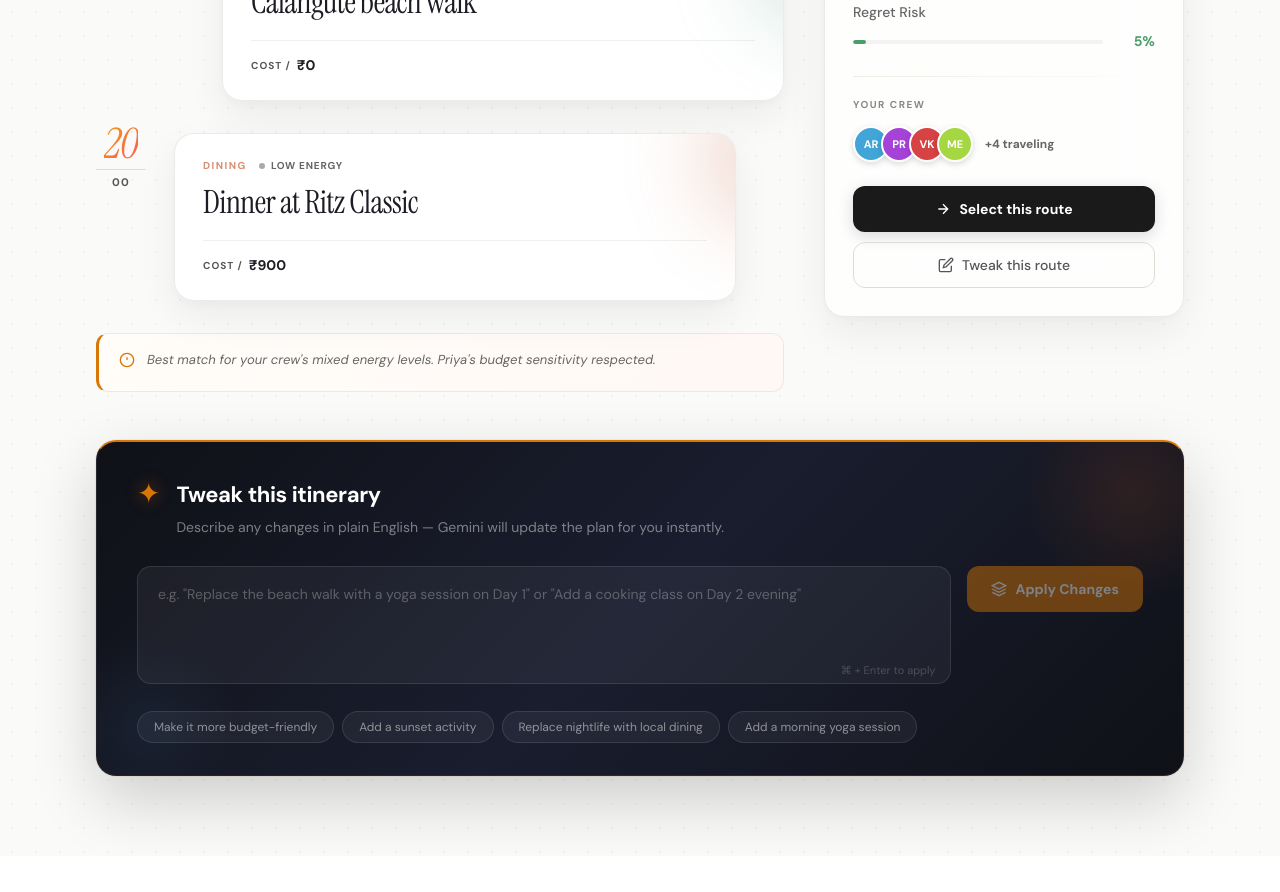
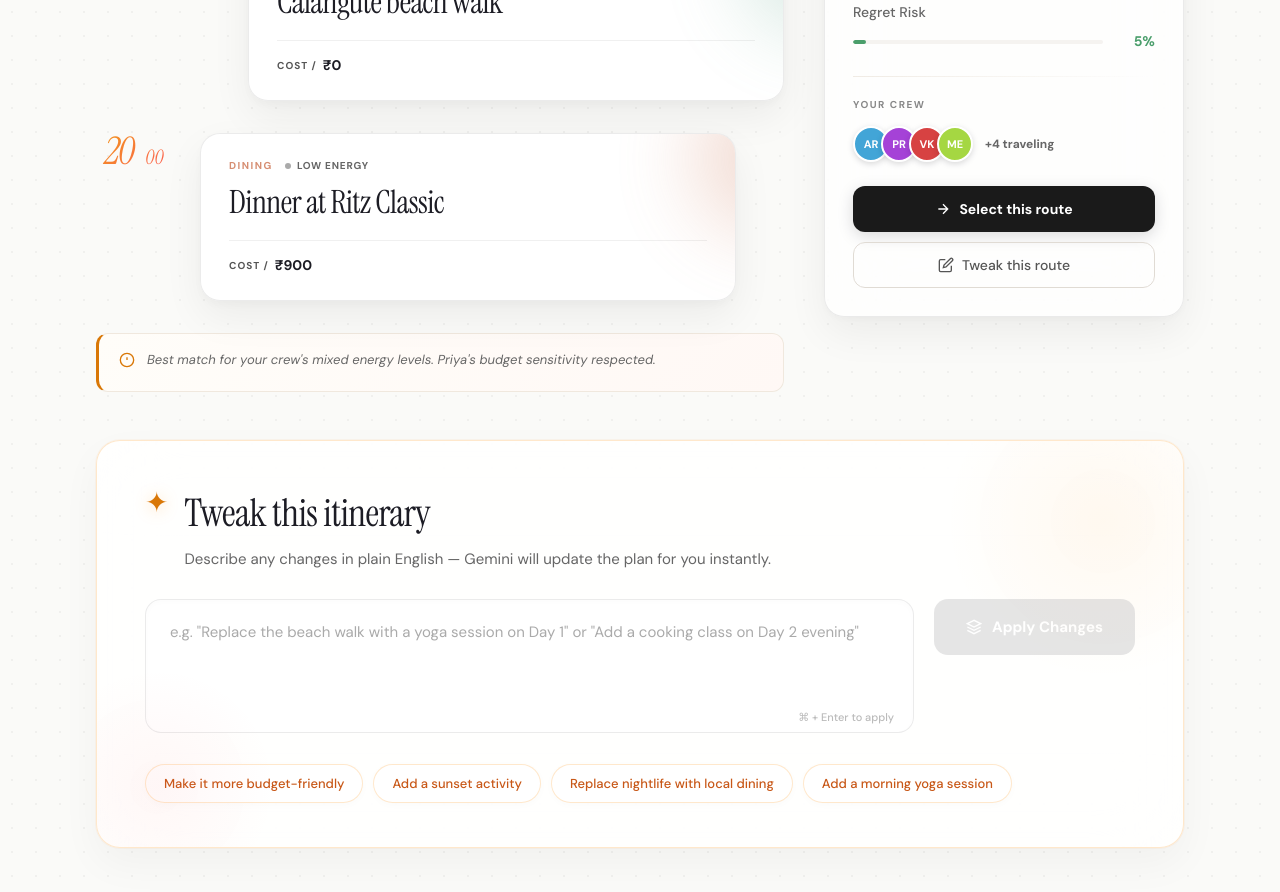
Before and after one commit to vaibhav555s/Travio, a React (Vite) app: page /plans/1 in a window 1280 px wide. Shown: the part 1080-1972 px from the top of the page. Before the commit the page ends 1936 px from the top, so only its background shows below. Built offline with nearby package versions, Linux system fonts and the light colour scheme.

Commit message:
final itinerary page

```diff
--- a/src/components/ActivityCard.css
+++ b/src/components/ActivityCard.css
@@ -22,34 +22,42 @@
 /* ── Editorial Time Display ── */
 .aesthetic-act-time {
   display: flex;
-  flex-direction: column;
-  align-items: center;
-  margin-top: -6px;
+  justify-content: center;
+  margin-top: -2px;
   flex-shrink: 0;
-  width: 50px;
+  width: 76px;
+}
+
+.ac-time-wrapper {
+  display: flex;
+  align-items: baseline;
 }
 
 .ac-hr {
   font-family: var(--font-display);
-  font-size: 42px;
+  font-size: 38px;
   line-height: 0.8;
   color: #1c1c24;
   font-style: italic;
   font-weight: 400;
-  letter-spacing: -1px;
+  letter-spacing: -2px;
+}
+
+.ac-colon {
+  font-family: var(--font-display);
+  font-size: 30px;
+  font-style: italic;
+  font-weight: 400;
+  margin: 0 1px 0 2px;
+  position: relative;
+  top: -3px;
 }
 
 .ac-min {
-  font-family: var(--font-body);
-  font-size: 11px;
-  font-weight: 800;
-  letter-spacing: 0.12em;
-  color: #555;
-  margin-top: 8px;
-  border-top: 1.5px solid #ddd;
-  padding-top: 4px;
-  width: 100%;
-  text-align: center;
+  font-family: var(--font-display);
+  font-size: 20px;
+  font-weight: 400;
+  font-style: italic;
 }
 
 /* ── Glassmorphism Card ── */
--- a/src/components/ActivityCard.jsx
+++ b/src/components/ActivityCard.jsx
@@ -25,9 +25,8 @@ export default function ActivityCard({ activity, index = 0, themeGradient }) {
       animate={{ opacity: 1, y: 0 }}
       transition={{ delay: index * 0.1, duration: 0.6, ease: [0.22, 1, 0.36, 1] }}
     >
-      <div className="aesthetic-act-time">
-        <span
-          className="ac-hr"
+      <div
+        className="aesthetic-act-time"
         style={themeGradient ? {
           backgroundImage: themeGradient,
           WebkitBackgroundClip: 'text',
@@ -35,9 +34,11 @@ export default function ActivityCard({ activity, index = 0, themeGradient }) {
           color: 'transparent'
         } : {}}
       >
-          {hours}
-        </span>
+        <div className="ac-time-wrapper">
+          <span className="ac-hr">{hours}</span>
+          <span className="ac-colon">:</span>
           <span className="ac-min">{mins}</span>
+        </div>
       </div>
 
       <div className="aesthetic-act-card" style={{ '--act-color': theme.color }}>
--- a/src/pages/PlanDetail.css
+++ b/src/pages/PlanDetail.css
@@ -588,35 +588,38 @@
 }
 
 .itinerary-refine-section {
-  background: linear-gradient(135deg, #0f1117 0%, #1a1d2e 50%, #0f1117 100%);
-  border: 1px solid rgba(255, 255, 255, 0.08);
-  border-top: 2px solid var(--color-accent);
-  border-radius: 20px;
-  padding: 36px 40px 32px;
+  background: rgba(255, 255, 255, 0.85);
+  /* Light glass */
+  backdrop-filter: blur(40px);
+  -webkit-backdrop-filter: blur(40px);
+  border: 1px solid rgba(255, 140, 0, 0.2);
+  /* Delicate orange border */
+  border-radius: 24px;
+  padding: 44px 48px;
   position: relative;
   overflow: hidden;
-  box-shadow: 0 24px 64px rgba(0, 0, 0, 0.18), 0 0 0 1px rgba(232, 99, 26, 0.08);
+  box-shadow: 0 16px 40px rgba(0, 0, 0, 0.04), 0 0 0 1px rgba(255, 140, 0, 0.05);
 }
 
 .itinerary-refine-section::before {
   content: '';
   position: absolute;
-  top: -60px;
-  right: -60px;
-  width: 220px;
-  height: 220px;
-  background: radial-gradient(circle, rgba(232, 99, 26, 0.12) 0%, transparent 70%);
+  top: -80px;
+  right: -80px;
+  width: 320px;
+  height: 320px;
+  background: radial-gradient(circle, rgba(255, 140, 0, 0.06) 0%, transparent 70%);
   pointer-events: none;
 }
 
 .itinerary-refine-section::after {
   content: '';
   position: absolute;
-  bottom: -40px;
-  left: -40px;
-  width: 180px;
-  height: 180px;
-  background: radial-gradient(circle, rgba(74, 158, 219, 0.08) 0%, transparent 70%);
+  bottom: -60px;
+  left: -60px;
+  width: 240px;
+  height: 240px;
+  background: radial-gradient(circle, rgba(255, 88, 88, 0.05) 0%, transparent 70%);
   pointer-events: none;
 }
 
@@ -632,24 +635,23 @@
   color: var(--color-accent);
   line-height: 1;
   flex-shrink: 0;
-  margin-top: 2px;
-  filter: drop-shadow(0 0 8px rgba(232, 99, 26, 0.5));
+  margin-top: 4px;
+  filter: drop-shadow(0 2px 8px rgba(255, 140, 0, 0.3));
 }
 
 .refine-title {
-  font-family: var(--font-body);
-  font-size: 22px;
-  font-style: normal;
-  font-weight: 700;
-  color: #ffffff;
+  font-family: var(--font-display);
+  font-size: 38px;
+  font-weight: 500;
+  color: #1c1c24;
   margin: 0 0 6px;
-  letter-spacing: -0.4px;
+  letter-spacing: -0.6px;
 }
 
 .refine-subtitle {
   font-family: var(--font-body);
-  font-size: 14px;
-  color: rgba(255, 255, 255, 0.45);
+  font-size: 15px;
+  color: #666;
   margin: 0;
   line-height: 1.5;
 }
@@ -657,23 +659,23 @@
 .refine-badge {
   margin-left: auto;
   flex-shrink: 0;
-  background: rgba(232, 99, 26, 0.15);
-  border: 1px solid rgba(232, 99, 26, 0.35);
-  color: var(--color-accent);
+  background: rgba(255, 140, 0, 0.08);
+  border: 1px solid rgba(255, 140, 0, 0.2);
+  color: #d97706;
   font-family: var(--font-body);
   font-size: 11px;
   font-weight: 700;
-  letter-spacing: 0.08em;
+  letter-spacing: 0.1em;
   text-transform: uppercase;
-  padding: 5px 12px;
+  padding: 6px 14px;
   border-radius: 100px;
 }
 
 .refine-input-row {
   display: flex;
-  gap: 16px;
+  gap: 20px;
   align-items: flex-start;
-  margin-bottom: 20px;
+  margin-bottom: 24px;
 }
 
 .refine-textarea-wrap {
@@ -683,83 +685,96 @@
 
 .refine-textarea {
   width: 100%;
-  background: rgba(255, 255, 255, 0.05);
-  border: 1.5px solid rgba(255, 255, 255, 0.1);
-  border-radius: 14px;
-  color: white;
+  background: #ffffff;
+  border: 1px solid rgba(0, 0, 0, 0.08);
+  /* Clean white soft border */
+  border-radius: 16px;
+  color: #1c1c24;
   font-family: var(--font-body);
-  font-size: 14px;
+  font-size: 15px;
   line-height: 1.6;
-  padding: 16px 20px 32px;
+  padding: 20px 24px 40px;
   resize: none;
-  transition: border-color 0.25s, box-shadow 0.25s, background 0.25s;
+  transition: all 0.3s cubic-bezier(0.2, 0.8, 0.2, 1);
   box-sizing: border-box;
   outline: none;
+  box-shadow: inset 0 2px 6px rgba(0, 0, 0, 0.015);
 }
 
 .refine-textarea::placeholder {
-  color: rgba(255, 255, 255, 0.28);
+  color: #aaa;
+  font-weight: 400;
 }
 
 .refine-textarea:focus {
-  border-color: var(--color-accent);
-  background: rgba(255, 255, 255, 0.07);
-  box-shadow: 0 0 0 3px rgba(232, 99, 26, 0.12), 0 4px 20px rgba(0, 0, 0, 0.2);
+  border-color: rgba(255, 140, 0, 0.4);
+  background: #ffffff;
+  box-shadow: inset 0 2px 6px rgba(0, 0, 0, 0.015), 0 0 0 4px rgba(255, 140, 0, 0.1);
 }
 
 .refine-textarea:disabled {
   opacity: 0.5;
   cursor: not-allowed;
+  background: #fcfcfc;
 }
 
 .refine-textarea-hint {
   position: absolute;
-  bottom: 12px;
-  right: 16px;
+  bottom: 14px;
+  right: 20px;
   font-family: var(--font-body);
   font-size: 11px;
-  color: rgba(255, 255, 255, 0.2);
+  color: #bbb;
   pointer-events: none;
+  font-weight: 500;
 }
 
 .refine-actions {
   display: flex;
   flex-direction: column;
-  gap: 10px;
+  gap: 12px;
   flex-shrink: 0;
 }
 
 .refine-submit-btn {
   display: flex;
   align-items: center;
-  gap: 8px;
-  background: var(--color-accent);
+  justify-content: center;
+  gap: 10px;
+  background: linear-gradient(135deg, #f09819 0%, #ff5858 100%);
   color: white;
   border: none;
-  border-radius: 12px;
+  border-radius: 14px;
   font-family: var(--font-body);
-  font-size: 14px;
-  font-weight: 600;
-  padding: 14px 24px;
+  font-size: 15px;
+  font-weight: 700;
+  padding: 18px 32px;
   cursor: pointer;
-  transition: all 0.25s;
+  transition: all 0.3s cubic-bezier(0.2, 0.8, 0.2, 1);
   white-space: nowrap;
-  box-shadow: 0 4px 20px rgba(232, 99, 26, 0.35);
+  box-shadow: 0 8px 24px rgba(255, 88, 88, 0.3);
 }
 
 .refine-submit-btn:hover:not(:disabled) {
-  background: #c85818;
-  box-shadow: 0 6px 28px rgba(232, 99, 26, 0.5);
+  transform: translateY(-2px);
+  box-shadow: 0 12px 32px rgba(255, 88, 88, 0.4);
+}
+
+.refine-submit-btn:focus {
+  outline: none;
+  box-shadow: 0 0 0 4px rgba(255, 88, 88, 0.2), 0 8px 24px rgba(255, 88, 88, 0.3);
 }
 
 .refine-submit-btn:disabled {
-  opacity: 0.45;
+  opacity: 0.5;
   cursor: not-allowed;
+  transform: none;
   box-shadow: none;
+  background: #ccc;
 }
 
 .refine-submit-btn.loading {
-  background: rgba(232, 99, 26, 0.7);
+  background: linear-gradient(135deg, #f09819 0%, #e88610 100%);
 }
 
 @keyframes refine-spin {
@@ -770,76 +785,87 @@
 
 .refine-spinner {
   display: inline-block;
-  width: 14px;
-  height: 14px;
-  border: 2px solid rgba(255, 255, 255, 0.3);
+  width: 16px;
+  height: 16px;
+  border: 2px solid rgba(255, 255, 255, 0.4);
   border-top-color: white;
   border-radius: 50%;
   animation: refine-spin 0.7s linear infinite;
   flex-shrink: 0;
 }
 
+/* Suggestion Chips */
 .refine-reset-btn {
-  background: rgba(255, 255, 255, 0.06);
-  border: 1px solid rgba(255, 255, 255, 0.1);
-  color: rgba(255, 255, 255, 0.5);
-  border-radius: 10px;
+  background: rgba(255, 255, 255, 0.6);
+  border: 1px solid rgba(255, 140, 0, 0.2);
+  color: #c85818;
+  border-radius: 100px;
   font-family: var(--font-body);
-  font-size: 12px;
-  padding: 10px 16px;
+  font-size: 13px;
+  font-weight: 500;
+  padding: 10px 18px;
   cursor: pointer;
-  transition: all 0.2s;
+  transition: all 0.2s cubic-bezier(0.2, 0.8, 0.2, 1);
   text-align: center;
+  box-shadow: 0 2px 8px rgba(0, 0, 0, 0.02);
 }
 
 .refine-reset-btn:hover {
-  background: rgba(255, 255, 255, 0.1);
-  color: rgba(255, 255, 255, 0.8);
-  border-color: rgba(255, 255, 255, 0.2);
+  background: #ffffff;
+  border-color: rgba(255, 140, 0, 0.4);
+  transform: translateY(-1px);
+  color: #a84810;
+  box-shadow: 0 4px 12px rgba(255, 140, 0, 0.08);
 }
 
 .refine-error {
   display: flex;
   align-items: center;
   gap: 8px;
-  background: rgba(220, 38, 38, 0.1);
-  border: 1px solid rgba(220, 38, 38, 0.25);
-  border-radius: 10px;
-  color: #fca5a5;
+  background: rgba(239, 68, 68, 0.08);
+  border: 1px solid rgba(239, 68, 68, 0.2);
+  border-radius: 12px;
+  color: #ef4444;
   font-family: var(--font-body);
   font-size: 13px;
   padding: 12px 16px;
-  margin-bottom: 16px;
+  margin-bottom: 24px;
 }
 
 .refine-suggestion-chips {
   display: flex;
   flex-wrap: wrap;
-  gap: 8px;
-  margin-top: 4px;
+  gap: 10px;
+  margin-top: 24px;
 }
 
 .refine-chip {
-  background: rgba(255, 255, 255, 0.05);
-  border: 1px solid rgba(255, 255, 255, 0.1);
+  background: rgba(255, 255, 255, 0.6);
+  border: 1px solid rgba(255, 140, 0, 0.2);
   border-radius: 100px;
-  color: rgba(255, 255, 255, 0.5);
+  color: #c85818;
   font-family: var(--font-body);
-  font-size: 12px;
-  padding: 7px 16px;
+  font-size: 13px;
+  font-weight: 500;
+  padding: 10px 18px;
   cursor: pointer;
-  transition: all 0.2s;
+  transition: all 0.2s cubic-bezier(0.2, 0.8, 0.2, 1);
+  box-shadow: 0 2px 8px rgba(0, 0, 0, 0.02);
 }
 
 .refine-chip:hover:not(:disabled) {
-  background: rgba(232, 99, 26, 0.1);
-  border-color: rgba(232, 99, 26, 0.3);
-  color: rgba(255, 255, 255, 0.8);
+  background: #ffffff;
+  border-color: rgba(255, 140, 0, 0.4);
+  transform: translateY(-1px);
+  color: #a84810;
+  box-shadow: 0 4px 12px rgba(255, 140, 0, 0.08);
 }
 
 .refine-chip:disabled {
-  opacity: 0.4;
+  opacity: 0.5;
   cursor: not-allowed;
+  transform: none;
+  box-shadow: none;
 }
 
 /* ─── RESPONSIVE ────────────────────────── */
```
Lines whose indentation alone changed are shown as unchanged.
